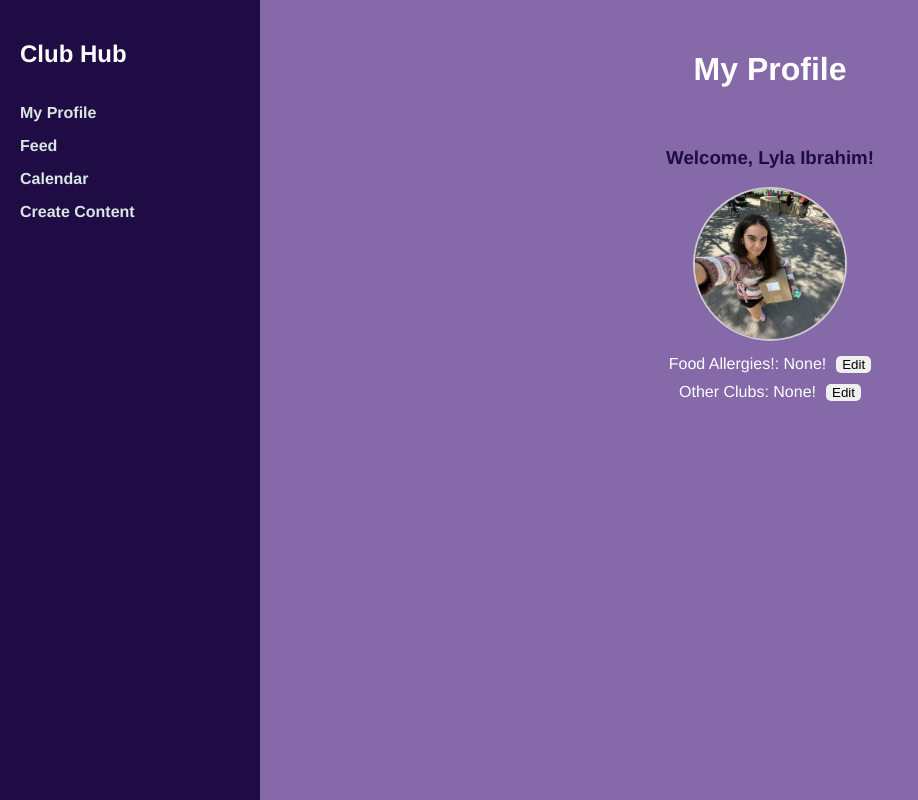
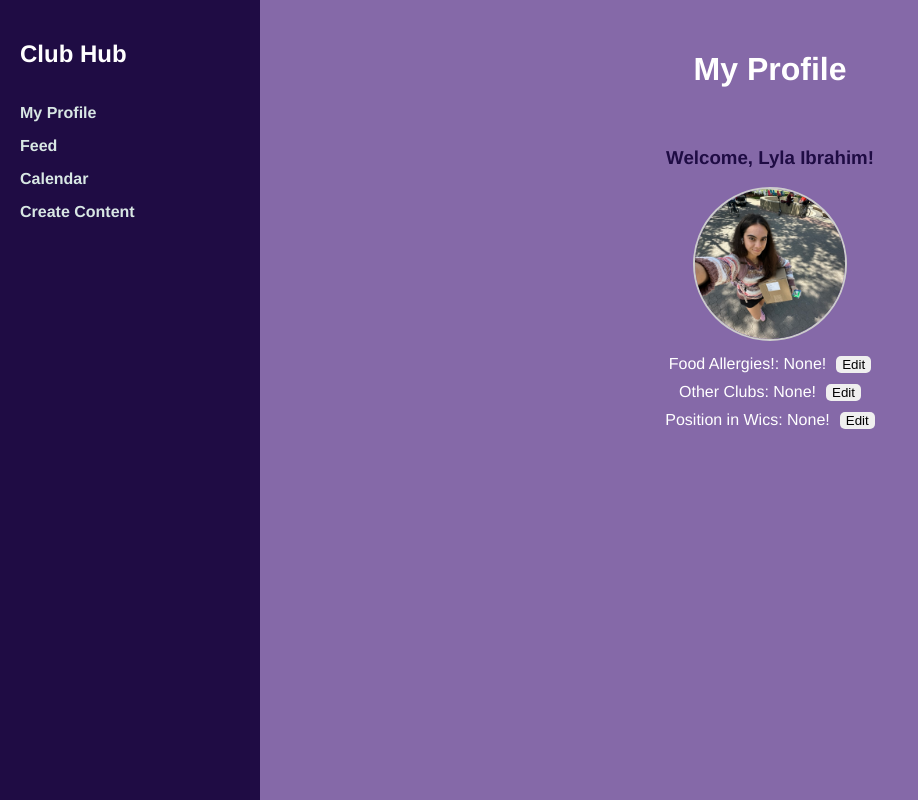
Before and after one commit to bree20005/ClubHub, a React (Create React App) app: page /profile in a window 1280 px wide. Shown: the whole page, without its empty margins (0-918 px from the left). Built offline with nearby package versions, Linux system fonts and the light colour scheme.

Commit message:
“info”

```diff
--- a/src/components/Profile.js
+++ b/src/components/Profile.js
@@ -7,7 +7,11 @@ function ProfileHeader() {
 
   const [hobbies, setHobbies] = useState('None!');
   const [isEditingHobbies, setIsEditingHobbies] = useState(false);
-  const [inputValueHobbies, setInputValueHobbies] = useState(food);
+  const [inputValueHobbies, setInputValueHobbies] = useState(hobbies);
+
+  const [position, setPosition] = useState('None!');
+  const [isEditingPosition, setIsEditingPosition] = useState(false);
+  const [inputValuePosition, setInputValuePosition] = useState(position);
 
   const handleEditClick = () => {
     setInputValue(food);
@@ -20,13 +24,24 @@ function ProfileHeader() {
   };
 
   const handleEditClickHobbies = () => {
-    setInputValue(food);
-    setIsEditing(true);
+    setInputValueHobbies(hobbies);
+    setIsEditingHobbies(true);
   };
 
   const handleSaveClickHobbies = () => {
-    setFood(inputValue);
-    setIsEditing(false);
+    setHobbies(inputValueHobbies);
+    setIsEditingHobbies(false);
+
+  };
+
+  const handleEditClickPosition = () => {
+    setInputValuePosition(position);
+    setIsEditingPosition(true);
+  };
+
+  const handleSaveClickPosition = () => {
+    setPosition(inputValuePosition);
+    setIsEditingPosition(false);
   };
 
   return (
@@ -68,10 +83,10 @@ function ProfileHeader() {
 
       <div style={{ textAlign: 'center', marginTop: '10px', color: 'white' }}>
         <label>Other Clubs: </label>
-        {isEditing ? (
+        {isEditingHobbies ? (
           <>
             <input
-              value={inputValue}
+              value={inputValueHobbies}
               onChange={(e) => setInputValueHobbies(e.target.value)}
               style={{ padding: '5px' }}
             />
@@ -81,8 +96,31 @@ function ProfileHeader() {
           </>
         ) : (
           <>
-            <span>{food}</span>
+            <span>{hobbies}</span>
             <button class="profile-edit-button" onClick={handleEditClickHobbies} style={{ marginLeft: '10px' }}>
+              Edit
+            </button>
+          </>
+        )}
+      </div>
+
+      <div style={{ textAlign: 'center', marginTop: '10px', color: 'white' }}>
+        <label>Position in Wics: </label>
+        {isEditingPosition ? (
+          <>
+            <input
+              value={inputValuePosition}
+              onChange={(e) => setInputValuePosition(e.target.value)}
+              style={{ padding: '5px' }}
+            />
+            <button class="profile-edit-button" onClick={handleSaveClickPosition} style={{ marginLeft: '10px' }}>
+              Save
+            </button>
+          </>
+        ) : (
+          <>
+            <span>{hobbies}</span>
+            <button class="profile-edit-button" onClick={handleEditClickPosition} style={{ marginLeft: '10px' }}>
               Edit
             </button>
           </>
```
